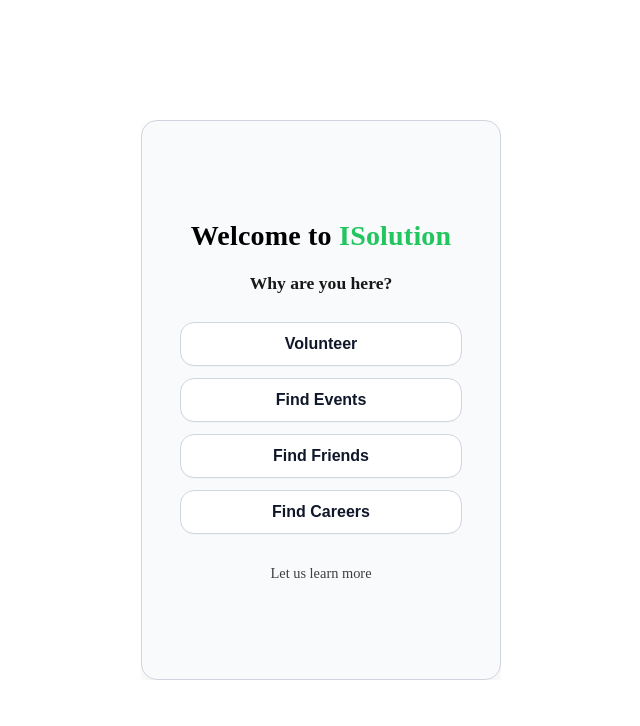
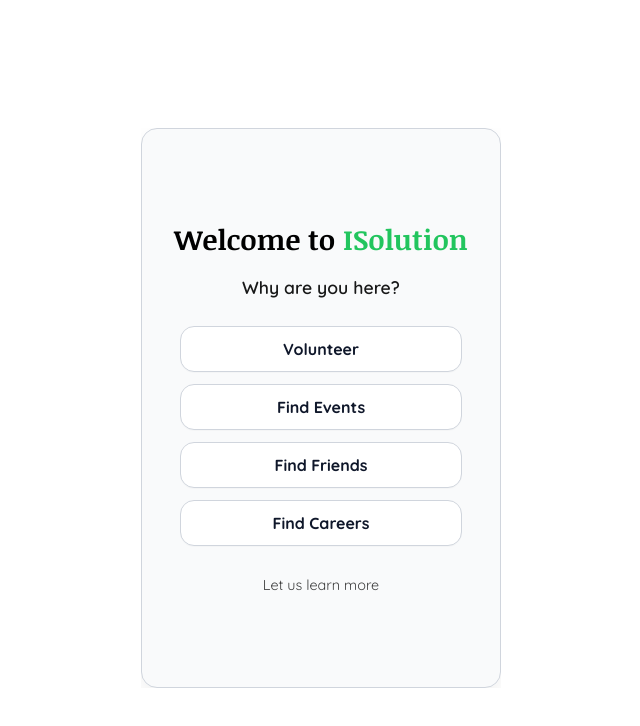
Before and after one commit to liamstapley/ISolution, a React (Create React App) app in the folder frontend/: page / in a window 1280 px wide. Shown: the top 726 px of the page, without its empty margins (319-959 px from the left). Built offline with nearby package versions, Linux system fonts and the light colour scheme.

Commit message:
initial styling, fonts

```diff
--- a/frontend/public/index.html
+++ b/frontend/public/index.html
@@ -4,7 +4,9 @@
     <meta charset="utf-8" />
     <meta name="viewport" content="width=device-width,initial-scale=1" />
     <title>React + FastAPI</title>
-  </head>
+    <link rel="preconnect" href="https://fonts.googleapis.com">
+    <link rel="preconnect" href="https://fonts.gstatic.com" crossorigin>
+    <link href="https://fonts.googleapis.com/css2?family=Noticia+Text:ital,wght@0,400;0,700;1,400;1,700&family=Quicksand:wght@300..700&display=swap" rel="stylesheet">  </head>
   <body>
     <noscript>You need to enable JavaScript to run this app.</noscript>
     <div id="root"></div>
--- a/frontend/src/App.js
+++ b/frontend/src/App.js
@@ -5,6 +5,7 @@ import VolunteerCard from "./components/VolunteerCard";
 import SocialCard from "./components/SocialCard";
 import FriendsCard from "./components/FriendsCard";
 import CareersCard from "./components/CareersCard";
+import "./app.css"
 
 import "./components/TextSwiper.css"; // shared card styles (.stage, .box, .content)
 
--- /dev/null
+++ b/frontend/src/app.css
@@ -0,0 +1,16 @@
+h1 {
+  font-family: "Noticia Text", serif;
+  font-weight: 700;
+  font-style: normal;
+}
+h2, h3, h4, h5, p, div {
+  font-family: "Quicksand", sans-serif;
+  font-optical-sizing: auto;
+  font-style: normal;
+}
+button {
+  font-family: "Quicksand", sans-serif;
+  font-optical-sizing: auto;
+  font-style: bold;
+  font-size: larger;
+}
--- a/frontend/src/components/HomeCard.css
+++ b/frontend/src/components/HomeCard.css
@@ -1,6 +1,10 @@
-.home-root { display: inline-block; }
-html, body, #root { height: 100%; margin: 0; }
-.center-page { min-height: 100dvh; display: grid; place-items: center; }
+.home-root {
+  display: flex;
+  justify-content: center;
+  align-items: column;
+  flex-wrap: wrap;
+}
+
 /* Inside the card */
 .home-page {
   width: 100%;
--- a/frontend/src/components/TextSwiper.css
+++ b/frontend/src/components/TextSwiper.css
@@ -11,8 +11,8 @@
 .stage {
   position: relative;
   overflow: hidden;         /* hides the sliding box when it moves out */
-  display: grid;
-  place-items: center;
+  display: flex;
+  justify-content: center;
 }
 
 /* The WHOLE rectangle (box) animates */
--- a/frontend/src/components/VolunteerCard.css
+++ b/frontend/src/components/VolunteerCard.css
@@ -1,3 +1,8 @@
+.vol-root {
+  display: flex;
+  justify-content: center;
+}
+
 .vol-page {
   width: 100%;
   height: 100%;
--- a/frontend/src/components/quiz.css
+++ b/frontend/src/components/quiz.css
@@ -1,7 +1,11 @@
-html, body, #root { height: 100%; margin: 0; }
-body { min-height: 100dvh; display: grid; place-items: center; }
 
-.quiz-root { display: grid; gap: 16px; }
+.quiz-root {
+  display: grid;
+  flex-direction: column;
+  justify-content: space-around;
+  /* flex-wrap: wrap; */
+
+}
 
 /* Reuse your .swiper, .stage, .box, .content, .arrow from TextSwiper.css */
 
@@ -39,7 +43,6 @@ body { min-height: 100dvh; display: grid; place-items: center; }
 
 .pill-row {
   display: flex;
-  flex-wrap: wrap;
   gap: 10px;
   justify-content: center; /* keep pills centered */
 }
--- a/package.json
+++ b/package.json
@@ -3,7 +3,7 @@
   "version": "1.0.0",
   "private": true,
   "scripts": {
-    "dev:backend": "cd backend && ./.venv/bin/python -m uvicorn main:app --reload --port 8000",
+    "dev:backend": "backend\\.venv\\Scripts\\python.exe -m uvicorn backend.main:app --reload --port 8000",
     "dev:frontend": "cd frontend && npm start",
     "dev": "concurrently -k -n BACKEND,FRONTEND -c blue,green \"npm:dev:backend\" \"npm:dev:frontend\""
   },
```
Also changed, not shown: 1 other file (tests, documents, lock files or other folders).
